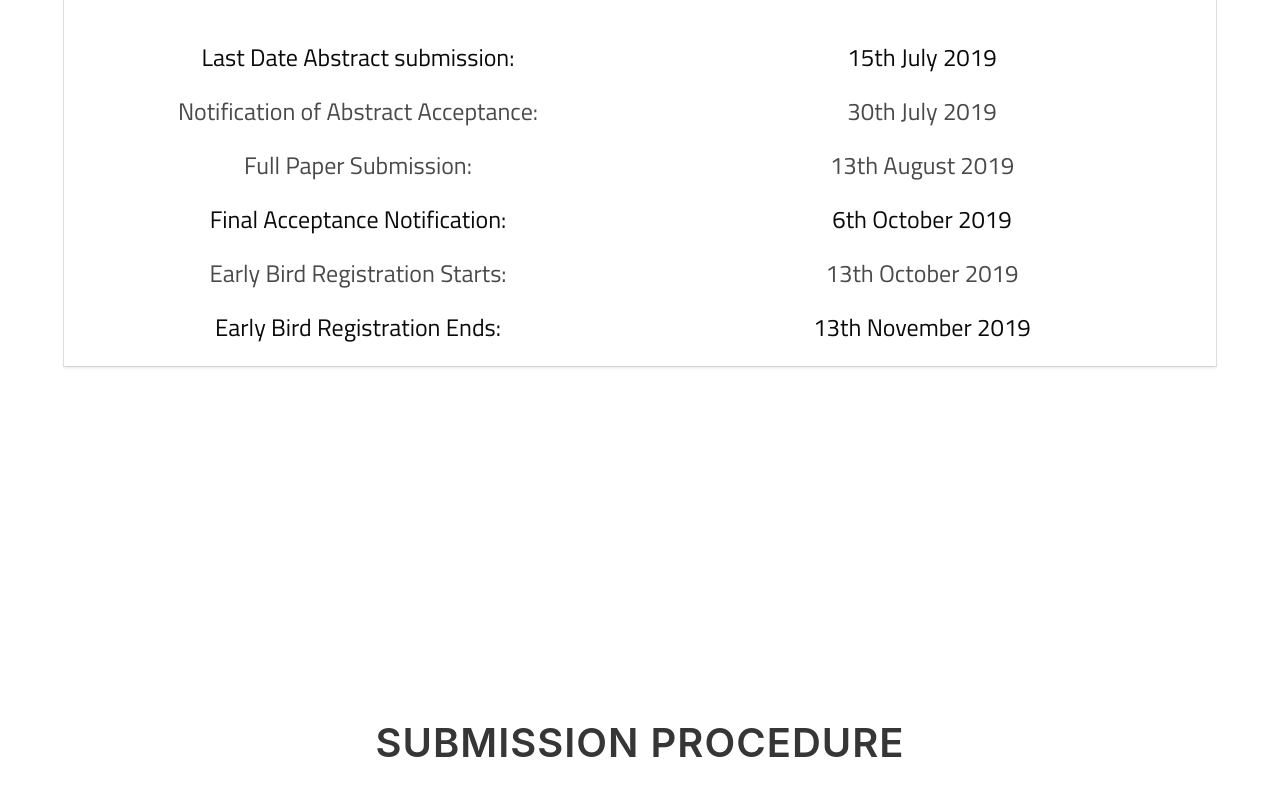
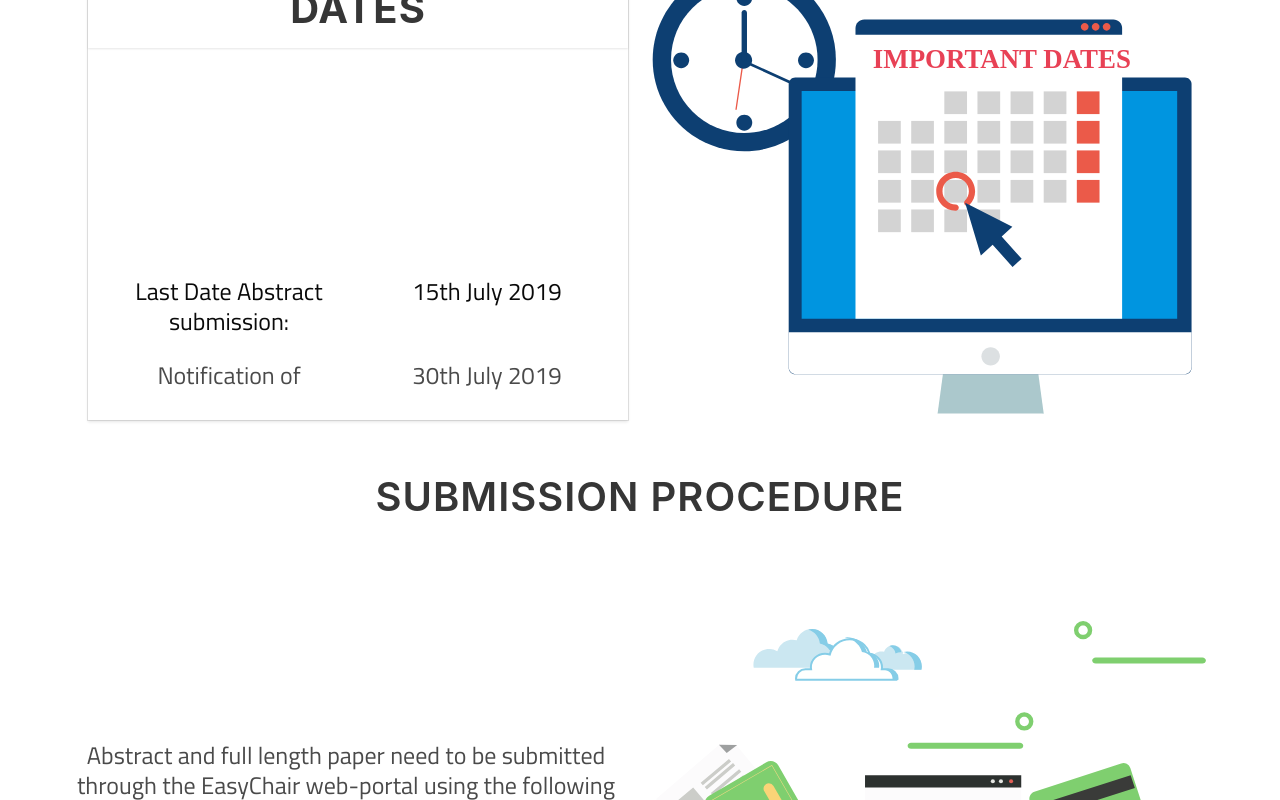
Before and after one commit to Shritesh99/AMEIIM-2019, a React (Create React App) app: page / in a window 1280 px wide. Shown: the part 880-1680 px from the top of the page. Built offline with nearby package versions, Linux system fonts and the light colour scheme.

Commit message:
Samne ka kam ho gaya

```diff
--- a/src/App.css
+++ b/src/App.css
@@ -1,37 +1,3 @@
-.App {
-  text-align: center;
-}
-
-.App-logo {
-  animation: App-logo-spin infinite 20s linear;
-  height: 40vmin;
-  pointer-events: none;
-}
-
-.App-header {
-  background-color: #282c34;
-  min-height: 100vh;
-  display: flex;
-  flex-direction: column;
-  align-items: center;
-  justify-content: center;
-  font-size: calc(10px + 2vmin);
-  color: white;
-}
-
-.App-link {
-  color: #61dafb;
-}
-
-@keyframes App-logo-spin {
-  from {
-    transform: rotate(0deg);
-  }
-  to {
-    transform: rotate(360deg);
-  }
-}
-
 .font{
   font-family: 'Titillium Web', sans-serif;
 }
@@ -43,3 +9,90 @@
 .font .Heading {
   font-weight: 900;
 }
+
+
+.scroll-slow {
+  height: 40px;
+  overflow: hidden;
+  position: relative;
+}
+.scroll-slow #left {
+  position: absolute;
+  width: 100%;
+  height: 100%;
+  margin: 0;
+  line-height: 50px;
+  text-align: center;
+  /* Starting position */
+  -moz-transform:translateX(100%);
+  -webkit-transform:translateX(100%);
+  transform:translateX(100%);
+  /* Apply animation to this element */
+  -moz-animation: scroll-slow 25s linear infinite;
+  -webkit-animation: scroll-slow 25s linear infinite;
+  animation: scroll-slow 25s linear infinite;
+}
+/* Move it (define the animation) */
+@-moz-keyframes scroll-slow {
+  0%   { -moz-transform: translateX(100%); }
+  100% { -moz-transform: translateX(-100%); }
+}
+@-webkit-keyframes scroll-slow {
+  0%   { -webkit-transform: translateX(100%); }
+  100% { -webkit-transform: translateX(-100%); }
+}
+@keyframes scroll-slow {
+  0%   {
+    -moz-transform: translateX(100%); /* Browser bug fix */
+    -webkit-transform: translateX(100%); /* Browser bug fix */
+    transform: translateX(100%);
+  }
+  100% {
+    -moz-transform: translateX(-100%); /* Browser bug fix */
+    -webkit-transform: translateX(-100%); /* Browser bug fix */
+    transform: translateX(-100%);
+  }
+}
+
+.scroll-up {
+  height: 300px;
+  overflow: hidden;
+  position: relative;
+}
+.scroll-up #up {
+  position: absolute;
+  width: 100%;
+  height: 100%;
+  margin: 0;
+  line-height: 50px;
+  text-align: center;
+  /* Starting position */
+  -moz-transform:translateY(100%);
+  -webkit-transform:translateY(100%);
+  transform:translateY(100%);
+  /* Apply animation to this element */
+  -moz-animation: scroll-up 25s linear infinite;
+  -webkit-animation: scroll-up 25s linear infinite;
+  animation: scroll-up 25s linear infinite;
+}
+/* Move it (define the animation) */
+@-moz-keyframes scroll-up {
+  0%   { -moz-transform: translateY(100%); }
+  100% { -moz-transform: translateY(-100%); }
+}
+@-webkit-keyframes scroll-up {
+  0%   { -webkit-transform: translateY(100%); }
+  100% { -webkit-transform: translateY(-100%); }
+}
+@keyframes scroll-up {
+  0%   {
+    -moz-transform: translateY(100%); /* Browser bug fix */
+    -webkit-transform: translateY(100%); /* Browser bug fix */
+    transform: translateY(100%);
+  }
+  100% {
+    -moz-transform: translateY(-100%); /* Browser bug fix */
+    -webkit-transform: translateY(-100%); /* Browser bug fix */
+    transform: translateY(-100%);
+  }
+}
--- a/src/Section1.js
+++ b/src/Section1.js
@@ -64,7 +64,7 @@ class Section1 extends Component {
                             </div>
                             <div className="column">
                         <div className="title is-3 heading">
-                            1st International Conference
+                            1<sup>st</sup> International Conference
                         </div>
                         <div className="subtitle is-4">
                             <div className="subHeading">
@@ -90,6 +90,15 @@ class Section1 extends Component {
                         </div>
                     </div>
                 </div>
+                <div className="container">
+                        <div className="scroll-slow has-text-centered" style={{backgroundColor: "#7FCF6F"}}>
+                            <p id="left">
+                                <div className="font subtitle is-4 has-text-white">
+                                    Last Date Abstract submission: 15th July 2019
+                                </div>
+                            </p>
+                        </div>
+                </div>
             </section>
         );
     }
--- a/src/Section2.js
+++ b/src/Section2.js
@@ -1,20 +1,23 @@
-import React, { Component } from 'react';
+import React, { Component } from "react";
 
 class Section2 extends Component {
   render() {
     return (
-            <section id="dates" className="hero is-fullheight">
-                <div className="hero-head">
-                    <div className="container has-text-centered">
+      <section id="dates" className="container section">
+        <div className="has-text-centered">
+          <div className="columns is-vcentered">
+            <div className="column">
               <div className="card">
                 <div className="card-header level">
                   <div className="title is-2 heading card-header-title level-item">
-                                    <div className="has-text-centered">
-                                        Dates
+                    <div className="has-text-centered">Dates</div>
                   </div>
                 </div>
-                            </div>
+
                 <div className="card-content">
+                  <div className="scroll-up">
+                    <p id="up">
+                      <div className="content">
 
                         <div className="columns">
                           <div className="column">
@@ -93,11 +96,21 @@ class Section2 extends Component {
                             </div>
                           </div>
                         </div>
+
+                      </div>
+
+                    </p>
                   </div>
                 </div>
               </div>
             </div>
-
+            <div className="column">
+              <figure className="image">
+                <img alt="Submit" src={require("./img/dates.svg")} />
+              </figure>
+            </div>
+          </div>
+        </div>
       </section>
     );
   }
--- a/src/Section3.js
+++ b/src/Section3.js
@@ -6,10 +6,8 @@ class Section3 extends Component {
             <section id="register" className="hero is-fullheight">
                 <div className="hero-head">
                     <div className="container has-text-centered">
-                        <div className="title is-2 heading level-item">
-                            <div className="has-text-centered">
+                        <div className="title is-2 heading">
                                 Submission Procedure
-                            </div>
                         </div>
                     </div>
                 </div>
--- a/src/Section4.js
+++ b/src/Section4.js
@@ -3,7 +3,7 @@ import React, { Component } from 'react';
 class Section4 extends Component {
     render() {
         return (
-            <section id="fees" className="hero is-fullheight">
+            <section id="fees" className="hero is-fullheight section">
                 <div className="hero-head">
                     <div className="container has-text-centered">
                         <div className="title is-2 heading level-item">
--- a/src/Section5.js
+++ b/src/Section5.js
@@ -6,10 +6,8 @@ class Section5 extends Component {
             <section id="papers" className="hero is-fullheight">
                 <div className="hero-head">
                     <div className="container has-text-centered">
-                        <div className="title is-2 heading level-item">
-                            <div className="has-text-centered">
+                        <div className="title is-2 heading">
                                 Call for Papers
-                            </div>
                         </div>
                     </div>
                 </div>
```
Also changed, not shown: src/img/dates.svg (added). Lines whose indentation alone changed are shown as unchanged.
